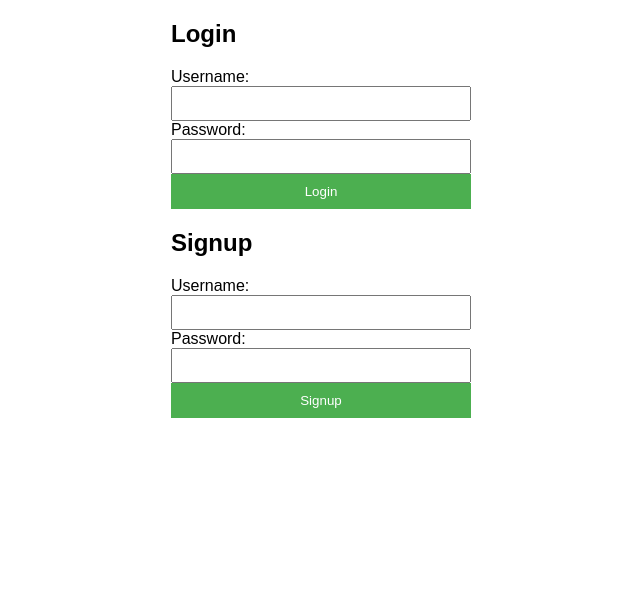
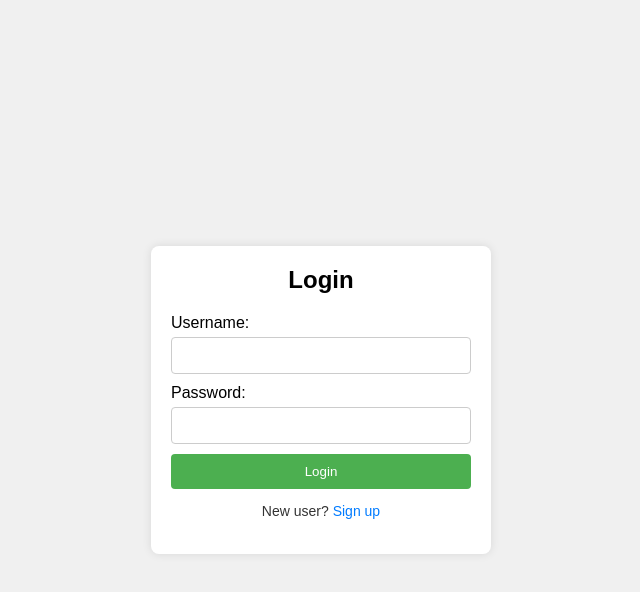
Before and after one commit to aarav-26/loginhtml, a plain HTML site: page index.html in a window 1280 px wide. Shown: the whole page, without its empty margins (319-959 px from the left). Drawn offline with Linux system fonts and the light colour scheme.

Commit message:
Update index.html
some changes in design

```diff
--- a/index.html
+++ b/index.html
@@ -6,21 +6,39 @@
     <title>Login and Signup</title>
     <style>
         body {
+            display: flex;
+            justify-content: center;
+            align-items: center;
+            height: 100vh;
+            margin: 0;
             font-family: Arial, sans-serif;
+            background: #f0f0f0;
         }
         .container {
+            background: white;
+            padding: 20px;
+            border-radius: 8px;
+            box-shadow: 0 0 10px rgba(0, 0, 0, 0.1);
             width: 300px;
-            margin: 0 auto;
+            transition: height 0.3s ease;
+        }
+        .container h2 {
+            margin: 0 0 20px;
+            text-align: center;
         }
         .form-group {
             margin-bottom: 15px;
         }
         .form-group label {
             display: block;
+            margin-bottom: 5px;
         }
         .form-group input {
             width: 100%;
-            padding: 8px;
+            padding: 10px;
+            margin-bottom: 10px;
+            border: 1px solid #ccc;
+            border-radius: 4px;
             box-sizing: border-box;
         }
         .form-group button {
@@ -29,10 +47,16 @@
             background-color: #4CAF50;
             color: white;
             border: none;
+            border-radius: 4px;
             cursor: pointer;
         }
         .form-group button:hover {
             background-color: #45a049;
+        }
+        .message {
+            margin: 10px 0;
+            font-size: 14px;
+            text-align: center;
         }
         .error {
             color: red;
@@ -40,28 +64,42 @@
         .success {
             color: green;
         }
+        .toggle-text {
+            text-align: center;
+            font-size: 14px;
+            color: #333;
+        }
+        .toggle-link {
+            color: #007BFF;
+            cursor: pointer;
+        }
+        .hidden {
+            display: none;
+        }
     </style>
 </head>
 <body>
     <div class="container">
-        <h2>Login</h2>
+        <div id="formContainer">
+            <h2 id="formTitle">Login</h2>
             <div id="loginForm" class="form-group">
                 <label for="loginUsername">Username:</label>
                 <input type="text" id="loginUsername" required>
                 <label for="loginPassword">Password:</label>
                 <input type="password" id="loginPassword" required>
                 <button onclick="login()">Login</button>
-            <p id="loginMessage" class="error"></p>
+                <p id="loginMessage" class="message"></p>
+                <p class="toggle-text">New user? <span class="toggle-link" onclick="toggleForm()">Sign up</span></p>
             </div>
-
-        <h2>Signup</h2>
-        <div id="signupForm" class="form-group">
+            <div id="signupForm" class="form-group hidden">
                 <label for="signupUsername">Username:</label>
                 <input type="text" id="signupUsername" required>
                 <label for="signupPassword">Password:</label>
                 <input type="password" id="signupPassword" required>
                 <button onclick="signup()">Signup</button>
-            <p id="signupMessage" class="success"></p>
+                <p id="signupMessage" class="message"></p>
+                <p class="toggle-text">Already have an account? <span class="toggle-link" onclick="toggleForm()">Login</span></p>
+            </div>
         </div>
     </div>
 
@@ -106,12 +144,34 @@
                 users.push({ username, password });
                 signupMessage.textContent = "Signup successful!";
                 signupMessage.className = "success";
-
-                // Update the JSON file (this part requires server-side logic)
-                // For now, we'll just log the new users list to the console
-                console.log(JSON.stringify(users));
+                // Save users to localStorage (since we can't update the JSON file directly)
+                localStorage.setItem('users', JSON.stringify(users));
             }
         }
+
+        function toggleForm() {
+            const loginForm = document.getElementById("loginForm");
+            const signupForm = document.getElementById("signupForm");
+            const formTitle = document.getElementById("formTitle");
+
+            if (loginForm.classList.contains("hidden")) {
+                loginForm.classList.remove("hidden");
+                signupForm.classList.add("hidden");
+                formTitle.textContent = "Login";
+            } else {
+                loginForm.classList.add("hidden");
+                signupForm.classList.remove("hidden");
+                formTitle.textContent = "Signup";
+            }
+        }
+
+        // Load users from localStorage (for persistent data)
+        document.addEventListener("DOMContentLoaded", () => {
+            const storedUsers = localStorage.getItem('users');
+            if (storedUsers) {
+                users = JSON.parse(storedUsers);
+            }
+        });
     </script>
 </body>
 </html>
```
Lines whose indentation alone changed are shown as unchanged.
